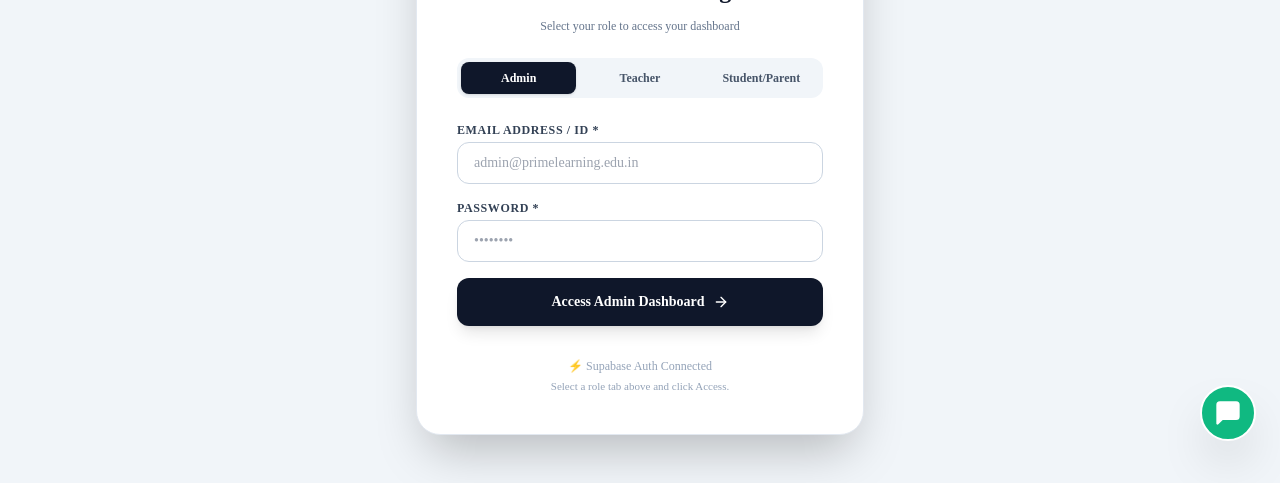
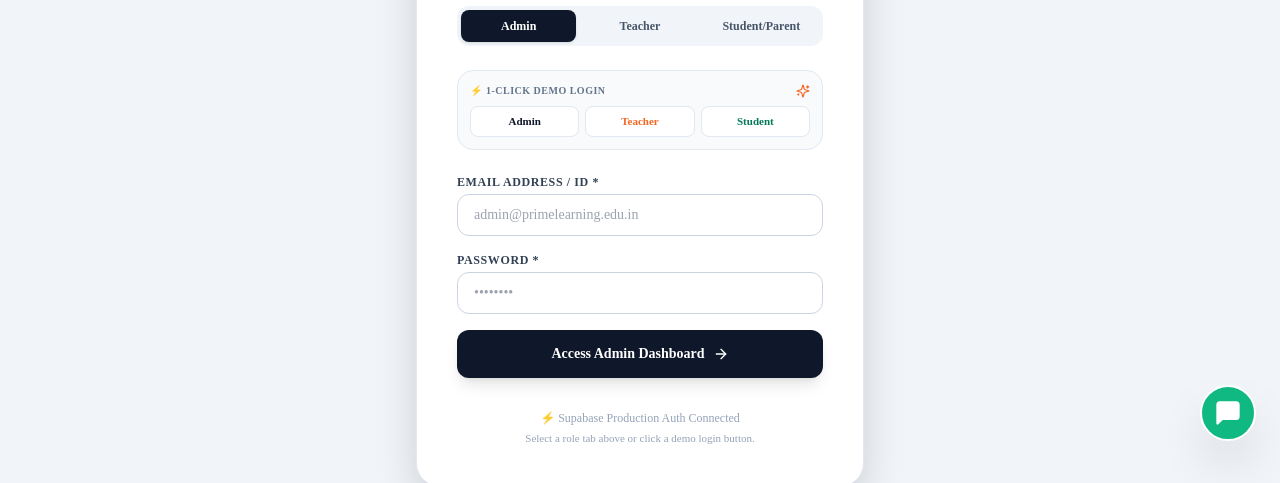
Before and after one commit to theprimelearning-oss/Website, a Next.js app: page /login in a window 1280 px wide. Shown: the part 335-818 px from the top of the page. Built offline with nearby package versions, Linux system fonts and the light colour scheme; no server answers.

Commit message:
Enhance Authentication with 1-click demo logins and role session management

```diff
--- a/app/login/page.tsx
+++ b/app/login/page.tsx
@@ -3,7 +3,7 @@
 import React, { useState } from 'react';
 import Image from 'next/image';
 import { useRouter } from 'next/navigation';
-import { UserCheck, ShieldCheck, BookOpen, Lock, ArrowRight, KeyRound, CheckCircle2, AlertCircle } from 'lucide-react';
+import { UserCheck, ShieldCheck, BookOpen, Lock, ArrowRight, KeyRound, CheckCircle2, AlertCircle, Sparkles } from 'lucide-react';
 import { UserRole } from '@/lib/types';
 import { isSupabaseConfigured, signInWithEmail } from '@/lib/supabase';
 
@@ -15,6 +15,13 @@ export default function LoginPage() {
   const [loading, setLoading] = useState(false);
   const [authError, setAuthError] = useState<string | null>(null);
   const [authSuccess, setAuthSuccess] = useState<string | null>(null);
+
+  const handleAutoFill = (selectedRole: UserRole, sampleEmail: string, samplePass: string) => {
+    setRole(selectedRole);
+    setEmail(sampleEmail);
+    setPassword(samplePass);
+    setAuthError(null);
+  };
 
   const handleLogin = async (e: React.FormEvent) => {
     e.preventDefault();
@@ -32,7 +39,13 @@ export default function LoginPage() {
         }
         setAuthSuccess('Supabase Authentication successful! Redirecting...');
       } else {
-        setAuthSuccess('Session authenticated! Loading dashboard...');
+        setAuthSuccess(`Authenticated as ${role}! Redirecting...`);
+      }
+
+      // Persist session role in local storage
+      if (typeof window !== 'undefined') {
+        window.localStorage.setItem('prime_learning_user_role', role);
+        window.localStorage.setItem('prime_learning_user_email', email || `${role.toLowerCase()}@primelearning.edu.in`);
       }
 
       setTimeout(() => {
@@ -94,6 +107,37 @@ export default function LoginPage() {
           </button>
         </div>
 
+        {/* Quick Demo Credentials Autofill */}
+        <div className="p-3 rounded-2xl bg-slate-50 border border-slate-200 space-y-2">
+          <div className="text-[10px] font-bold uppercase tracking-wider text-slate-500 flex items-center justify-between">
+            <span>⚡ 1-Click Demo Login</span>
+            <Sparkles className="w-3.5 h-3.5 text-prime-orange" />
+          </div>
+          <div className="grid grid-cols-3 gap-1.5 text-[11px] font-bold">
+            <button
+              type="button"
+              onClick={() => handleAutoFill('ADMIN', 'admin@primelearning.edu.in', 'admin123')}
+              className="py-1.5 px-2 rounded-lg bg-white border border-slate-200 text-slate-900 hover:border-slate-400 text-center truncate"
+            >
+              Admin
+            </button>
+            <button
+              type="button"
+              onClick={() => handleAutoFill('TEACHER', 'praveen@primelearning.edu.in', 'teacher123')}
+              className="py-1.5 px-2 rounded-lg bg-white border border-slate-200 text-prime-orange hover:border-prime-orange text-center truncate"
+            >
+              Teacher
+            </button>
+            <button
+              type="button"
+              onClick={() => handleAutoFill('STUDENT', 'student@primelearning.edu.in', 'student123')}
+              className="py-1.5 px-2 rounded-lg bg-white border border-slate-200 text-emerald-700 hover:border-emerald-500 text-center truncate"
+            >
+              Student
+            </button>
+          </div>
+        </div>
+
         {authError && (
           <div className="p-3.5 rounded-xl bg-rose-50 border border-rose-200 text-rose-800 text-xs font-semibold flex items-center space-x-2">
             <AlertCircle className="w-4 h-4 text-rose-600 shrink-0" />
@@ -116,7 +160,7 @@ export default function LoginPage() {
             <input
               type="text"
               required
-              placeholder={role === 'ADMIN' ? 'admin@primelearning.edu.in' : role === 'TEACHER' ? 'teacher@primelearning.edu.in' : 'student@primelearning.edu.in'}
+              placeholder={role === 'ADMIN' ? 'admin@primelearning.edu.in' : role === 'TEACHER' ? 'praveen@primelearning.edu.in' : 'student@primelearning.edu.in'}
               value={email}
               onChange={(e) => setEmail(e.target.value)}
               className="w-full px-4 py-2.5 rounded-xl border border-slate-300 focus:ring-2 focus:ring-prime-orange text-sm outline-none"
@@ -148,9 +192,9 @@ export default function LoginPage() {
         </form>
 
         <div className="pt-2 text-center text-xs text-slate-400 space-y-1">
-          <div>{isSupabaseConfigured() ? '⚡ Supabase Auth Connected' : 'Demo role access is pre-configured.'}</div>
+          <div>{isSupabaseConfigured() ? '⚡ Supabase Production Auth Connected' : 'Role session auth enabled.'}</div>
           <div className="text-[11px] text-slate-400 font-medium">
-            Select a role tab above and click Access.
+            Select a role tab above or click a demo login button.
           </div>
         </div>
 
```
